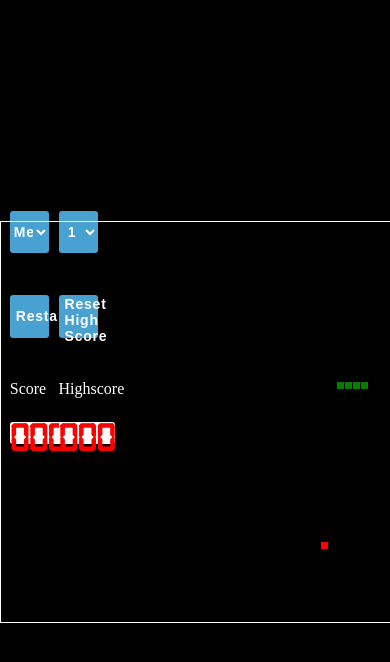
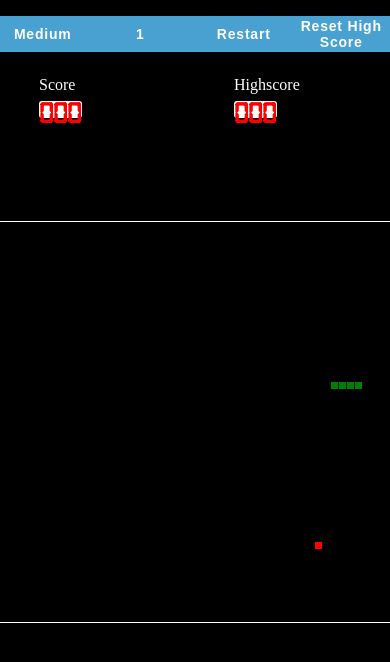
Before and after one commit to utkarsh-sanjivan/Snake-Game, a plain HTML site: page index.html in a window 390 px wide. Drawn offline with Linux system fonts and the light colour scheme.

Commit message:
CSS fix for tablet screen\

```diff
--- a/index.css
+++ b/index.css
@@ -34,7 +34,7 @@ html, body {
     margin: auto;
 }
 
-.side-bar {
+.side-bar-main {
 	width: 25%;
 	position: relative;
 }
@@ -159,6 +159,12 @@ html, body {
     color:  #fff;
 }
 
+.side-bar-text {
+    display: block;
+    justify-self: center;
+    align-self: center;
+}
+
 .pause-text {
     margin-top: 10px;
     text-align: center;
@@ -167,3 +173,57 @@ html, body {
     font-weight: 800;
     font-family: -apple-system, BlinkMacSystemFont, 'Segoe UI', Roboto, Oxygen, Ubuntu, Cantarell, 'Open Sans', 'Helvetica Neue', sans-serif;
 }
+
+@media only screen and (max-width: 1000px) {
+    .board {
+        display: block;
+    }
+
+    .side-bar-main {
+        height: 20vh;
+        width: 100%;
+        display: grid;
+        grid-template-columns: 25% 25% 25% 25%;
+        grid-template-rows: 40% 60%;
+    }
+
+    .select-board-size, .select-board-speed, .start-button, .reset-highscore-button {
+        position: initial;
+        width: 136px;
+        height: 36px;
+        justify-self: center;
+        align-self: center;
+    }
+
+    .score-box, .high-score-box {
+        columns: 2;
+        display: block;
+        justify-self: center;
+        align-self: center;
+    }
+
+    .high-score-display, .score-display {
+        min-width: 10%;
+        top: 60%;
+    }
+
+    .score {
+        font-size: 30px;
+    }
+
+    .game {
+        height: 60vh;
+        width: 100%;
+        display: flex;
+        justify-content: center;
+        align-items: center;
+    }
+
+    .game-board {
+        position: initial;
+    }
+}
+
+@media only screen and (max-width: 550px) {
+
+}
--- a/index.html
+++ b/index.html
@@ -9,7 +9,7 @@
 </head>
 <body>
 	<div class='board' id='board'>
-        <div class='side-bar'>
+        <div class='side-bar-main'>
 			<select class='select-board-size' name="board-size" id="board-size" onchange="selectSize()">
 				<option  class='board-size-option' value="medium">Medium</option>
 				<option  class='board-size-option' value="large">Large</option>
@@ -23,12 +23,15 @@
 			</select>
             <button class='start-button' onclick='onRestart()'>Restart</button>
             <button class='reset-highscore-button' onclick='onResetHighScore()'>Reset High Score</button>
+			<div class='score-box'>
 				<div class='score-text'>Score</div>
 				<div class='score-display' id='score-display'>
 					<div class='score' id='score-hundreth'></div>
 					<div class='score' id='score-tenth'></div>
 					<div class='score' id='score-one'></div>
 				</div>
+			</div>
+			<div class='high-score-box'>
 				<div class='high-score-text'>Highscore</div>
 				<div class='high-score-display' id='high-score-display'>
 					<div class='score' id='high-score-hundreth'></div>
@@ -36,11 +39,12 @@
 					<div class='score' id='high-score-one'></div>
 				</div>
 			</div>
+        </div>
 		<div class='game'>
 			<canvas class='game-board' width="400" height="400" id="game">Your browser doesn't support canvas</canvas>
+		</div>
+        <div class='side-bar-text'>
 			<div class='pause-text' id='pause-text'></div>
-		</div>
-        <div class='side-bar'>
         </div>
     </div>
 </body>
```
Lines whose indentation alone changed are shown as unchanged.
